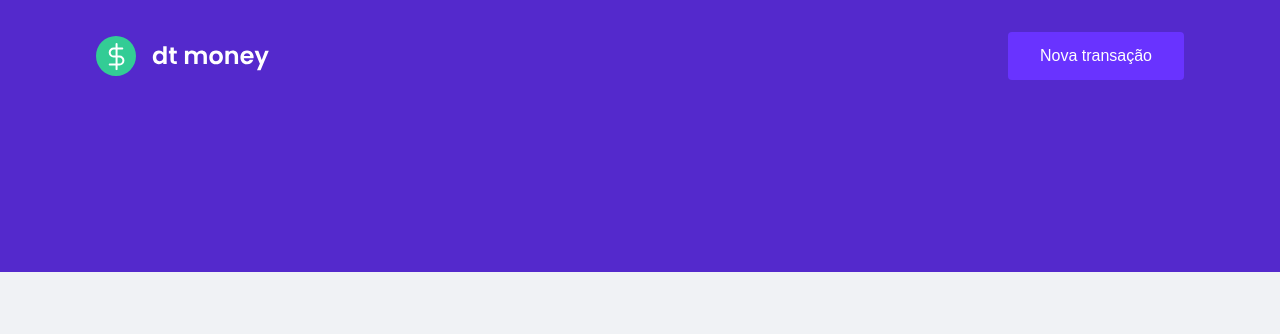
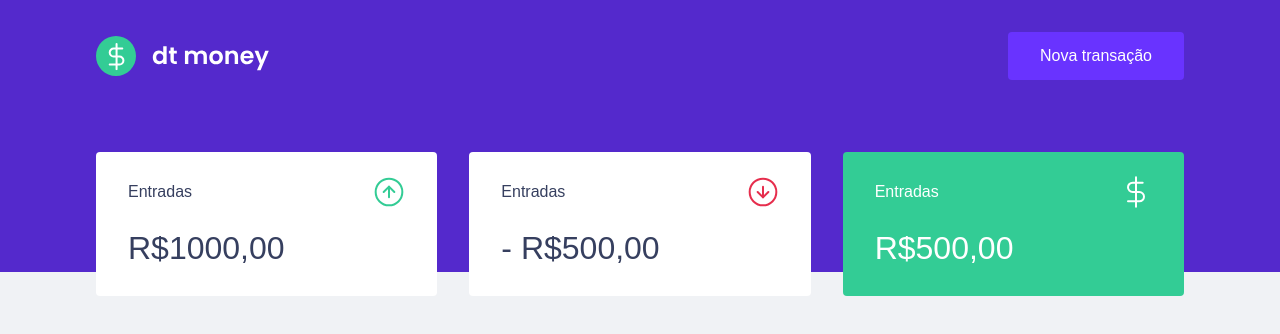
Before and after one commit to gabriel-assana/dtmoney, a React (Create React App) app: page / in a window 1280 px wide. Shown: the top 334 px of the page. Built offline with nearby package versions, Linux system fonts and the light colour scheme.

Commit message:
Criando componente Dasboard e Summary

```diff
--- a/public/index.html
+++ b/public/index.html
@@ -6,7 +6,7 @@
     <meta charset="utf-8" />
     <meta name="viewport" content="width=device-width, initial-scale=1" />
     <link rel="shortcut icon" href="favicon.png" type="image/png">
-    <link href="https://fonts.googleapis.com/css2?family=Poppins:wght@400;600&display=swap" rel="stylesheet">
+    <link href="https://fonts.googleapis.com/css2?family=Poppins:wght@400;500;600&display=swap" rel="stylesheet">
     <title>Dt Money</title>
   </head>
   <body>
--- a/src/App.tsx
+++ b/src/App.tsx
@@ -1,5 +1,6 @@
 import React from 'react';
 
+import { Dashboard } from './components/Dashboard';
 import { Header } from './components/Header';
 import { GlobalStyle } from './styles/global';
 
@@ -7,6 +8,7 @@
   return (
     <>
       <Header/>
+      <Dashboard/>
       <GlobalStyle/>
     </>
   );
--- /dev/null
+++ b/src/components/Dashboard/index.tsx
@@ -0,0 +1,10 @@
+import { Summary } from '../Summary';
+import { Container } from './styles';
+
+export function Dashboard() {
+    return (
+        <Container>
+            <Summary/>
+        </Container>
+    )
+}
--- /dev/null
+++ b/src/components/Dashboard/styles.ts
@@ -0,0 +1,9 @@
+import styled from 'styled-components';
+
+export const Container = styled.main`
+
+    max-width: 1120px;
+    margin: 0 auto;
+    padding: 2.5rem 1rem;
+
+`
--- /dev/null
+++ b/src/components/Summary/index.tsx
@@ -0,0 +1,36 @@
+import incomeImg from '../../assets/income.svg';
+import outcomeImg from '../../assets/outcome.svg';
+import totalImg from '../../assets/total.svg';
+import { Container } from './styles';
+
+export function Summary() {
+    return(
+        <Container>
+            <div>
+                <header>
+                    <p>Entradas</p>
+                    <img src={incomeImg} alt="Entradas" />
+                </header>
+                <strong>R$1000,00</strong>
+            </div>
+
+            <div>
+                <header>
+                    <p>Entradas</p>
+                    <img src={outcomeImg} alt="Saidas" />
+                </header>
+                <strong>- R$500,00</strong>
+            </div>
+
+            <div className='highlight-background'>
+                <header>
+                    <p>Entradas</p>
+                    <img src={totalImg} alt="Total" />
+                </header>
+                <strong>R$500,00</strong>
+            </div>
+        </Container>
+
+
+    )
+}
--- /dev/null
+++ b/src/components/Summary/styles.ts
@@ -0,0 +1,36 @@
+import styled from 'styled-components';
+
+export const Container = styled.div`
+    display: grid;
+    grid-template-columns: repeat(3, 1fr);
+    gap: 2rem;
+    margin-top: -10rem;
+
+    div {
+        background: var(--shape);
+        padding: 1.5rem 2rem;
+        border-radius: 0.25rem;
+        color: var(--text-title);
+
+
+        header {
+            display: flex;
+            align-items: center;
+            justify-content: space-between;
+        }
+
+        strong {
+            display: block;
+            margin-top: 1rem;
+            font-size: 2rem;
+            font-weight: 500;
+            line-height: 3rem;
+        }
+
+        &.highlight-background {
+            background: var(--green);
+            color:#FFF
+        }
+    }
+
+`
--- a/src/styles/global.ts
+++ b/src/styles/global.ts
@@ -6,6 +6,7 @@
         --background: #f0f2f5;
         --red: #e52e4d;
         --blue: #5429cc;
+        --green: #33cc95;
 
         --blue-light: #6933ff;
 
```
